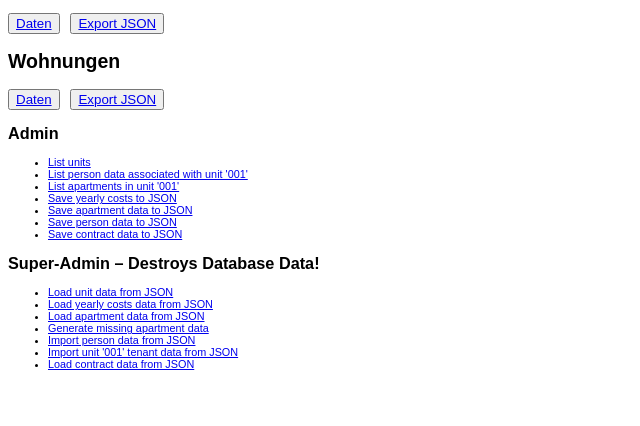
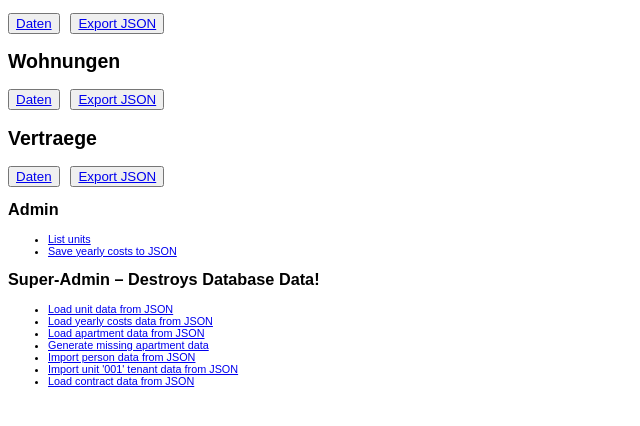
Before and after one commit to jeremytammik/heizkosten, a website: page public/index.html in a window 1280 px wide. Shown: the part 92-518 px from the top of the page, without its empty margins (0-640 px from the left). Drawn offline with Linux system fonts and the light colour scheme.

Commit message:
contract view and edit form is live

```diff
--- a/public/index.html
+++ b/public/index.html
@@ -18,16 +18,16 @@
     <button><a href="/apt/unit/001/list">Daten</a></button> &nbsp;
     <button><a href="/apt/save_data">Export JSON</a></button> &nbsp;
 
+    <h2>Vertraege</h2>
+
+    <button><a href="/contract/unit/001/list">Daten</a></button> &nbsp;
+    <button><a href="/contract/save_data">Export JSON</a></button> &nbsp;
+
     <div style="font-size: smaller">
     <h2>Admin</h2>
     <ul>
       <li><a href="/unit">List units</a></li>
-      <li><a href="/person/unit/001/list">List person data associated with unit '001'</a></li>
-      <li><a href="/apt/unit/001/list">List apartments in unit '001'</a></li>
       <li><a href="/cost/save_data">Save yearly costs to JSON</a></li>
-      <li><a href="/apt/save_data">Save apartment data to JSON</a></li>
-      <li><a href="/person/save_data">Save person data to JSON</a></li>
-      <li><a href="/contract/save_data">Save contract data to JSON</a></li>
     </ul>
 
     <h2>Super-Admin &ndash; Destroys Database Data!</h2>
```
